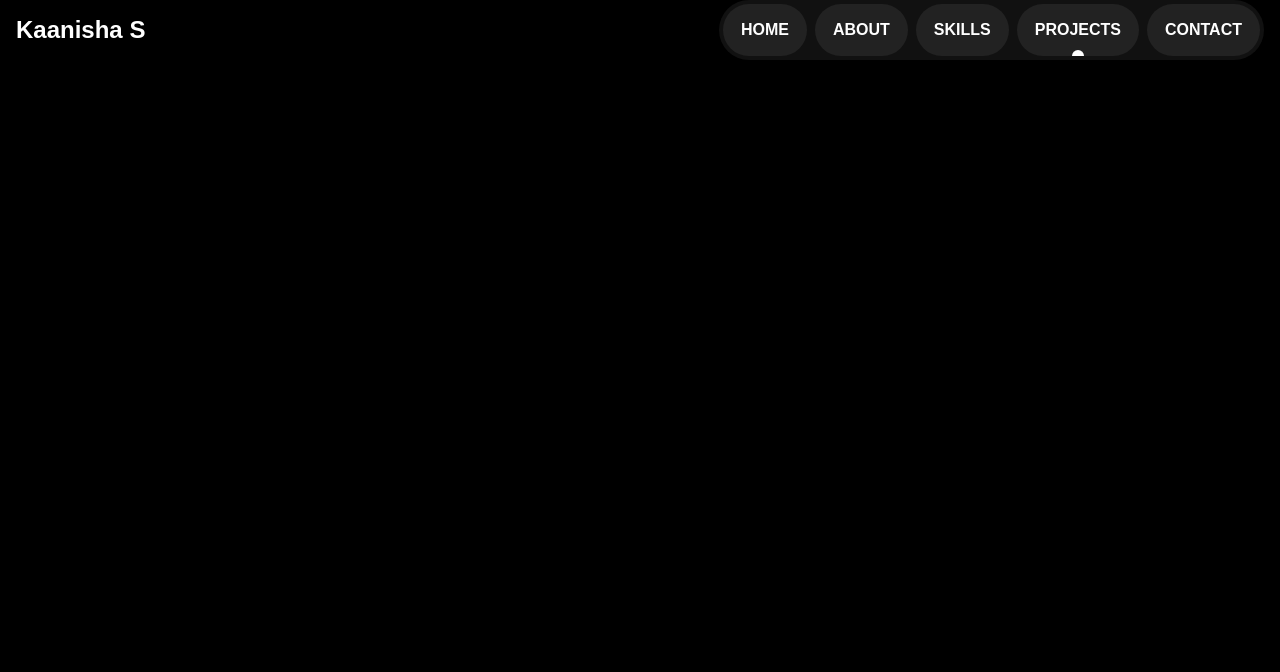
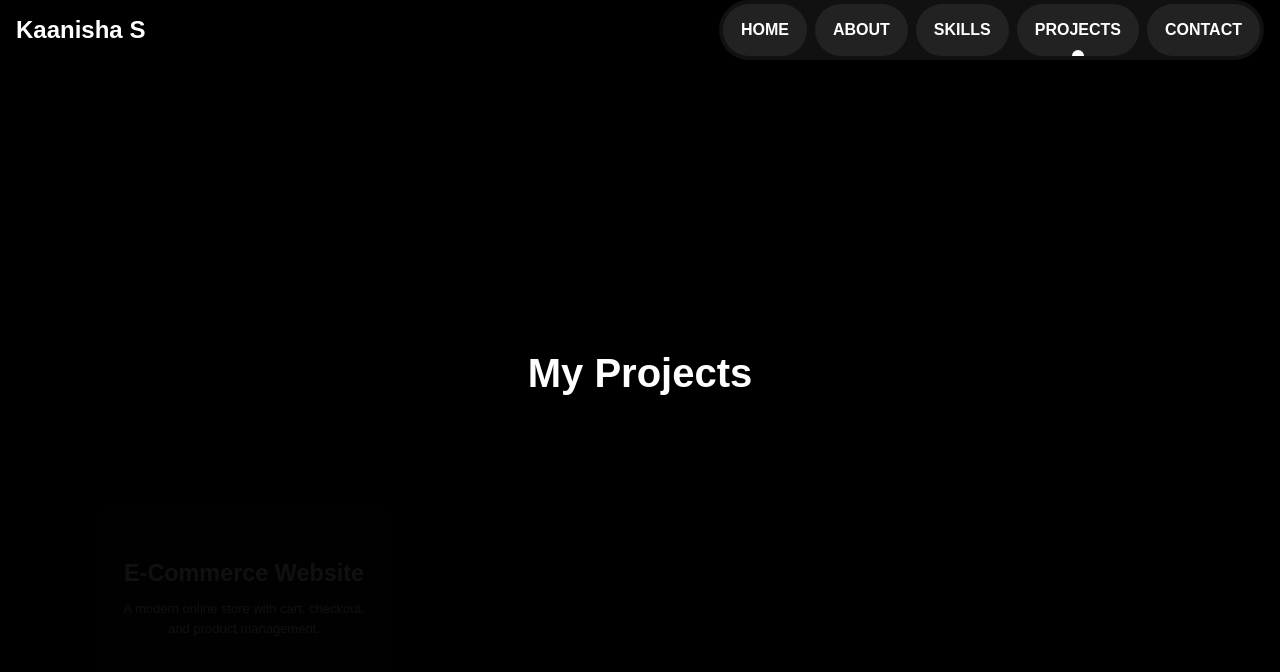
Before and after one commit to kaanisha/-react-portfolio, a React (Vite) app: page /projects in a window 1280 px wide. Shown: the top 672 px of the page. Built offline with nearby package versions, Linux system fonts and the light colour scheme.

Commit message:
i have updated my project section

```diff
--- a/src/components/FlowingMenu.jsx
+++ b/src/components/FlowingMenu.jsx
@@ -59,7 +59,7 @@ function MenuItem({ text, subItems = [] }) {
       .to(marqueeRef.current, { y: edge === 'top' ? '-101%' : '101%' }, 0)
       .to(marqueeInnerRef.current, { y: edge === 'top' ? '101%' : '-101%' }, 0);
   };
-  const repeatedMarqueeContent = Array.from({ length: 3 }).map((_, idx) => (
+  const repeatedMarqueeContent = Array.from({ length:7}).map((_, idx) => (
     <div className="marquee__inner-group" key={idx}>
       {subItems.map((skill, i) => (
         <span className="skill-pill" key={i}>{skill}</span>
--- a/src/pages/Projects.css
+++ b/src/pages/Projects.css
@@ -0,0 +1,49 @@
+.projects-horizontal-section {
+  background-color: #000;
+  color: #fff;
+  height: 100vh;
+  display: flex;
+  flex-direction: column;
+  justify-content: center;
+  align-items: center;
+  padding: 2rem;
+}
+
+.projects-title {
+  font-size: 2.5rem;
+  margin-bottom: 3rem;
+}
+
+.projects-horizontal-container {
+  display: flex;
+  justify-content: center;
+  align-items: stretch;
+  gap: 2rem;
+  width: 100%;
+}
+
+.project-card {
+  background-color: #111;
+  border-radius: 1rem;
+  padding: 2rem;
+  flex: 1;
+  min-width: 250px;
+  max-width: 300px;
+  text-align: center;
+  transition: transform 0.3s ease, box-shadow 0.3s ease;
+}
+
+.project-card:hover {
+  transform: translateY(-10px) scale(1.05);
+  box-shadow: 0 15px 35px rgba(255, 255, 255, 0.2);
+}
+
+.project-card h3 {
+  margin-bottom: 0.5rem;
+  font-size: 1.8rem;
+}
+
+.project-card p {
+  font-size: 1rem;
+  line-height: 1.5;
+}
--- a/src/pages/Projects.jsx
+++ b/src/pages/Projects.jsx
@@ -1,7 +1,51 @@
-import React from "react";
+import React, { useRef, useEffect } from "react";
+import { gsap } from "gsap";
+import "./Projects.css";
 
-function Projects() {
-  return <div></div>;
+const projects = [
+  {
+    title: "E-Commerce Website",
+    description: "A modern online store with cart, checkout, and product management.",
+  },
+  {
+    title: "Portfolio Website",
+    description: "Showcasing my skills, projects, and resume with animations.",
+  },
+  {
+    title: "Calculator App",
+    description: "A fully functional calculator built with React.",
+  },
+];
+
+export default function ProjectsHorizontal() {
+  const cardsRef = useRef([]);
+
+  useEffect(() => {
+    gsap.from(cardsRef.current, {
+      opacity: 0,
+      y: 50,
+      scale: 0.8,
+      duration: 1,
+      stagger: 0.3,
+      ease: "power3.out",
+    });
+  }, []);
+
+  return (
+    <section className="projects-horizontal-section">
+      <h2 className="projects-title">My Projects</h2>
+      <div className="projects-horizontal-container">
+        {projects.map((project, i) => (
+          <div
+            className="project-card"
+            key={i}
+            ref={(el) => (cardsRef.current[i] = el)}
+          >
+            <h3>{project.title}</h3>
+            <p>{project.description}</p>
+          </div>
+        ))}
+      </div>
+    </section>
+  );
 }
-
-export default Projects;
```
Also changed, not shown: src/components/FlowingMenu.css (line endings or trailing spaces), src/components/SkillsSection.jsx (line endings or trailing spaces), src/pages/skills.css (added), src/pages/skills.jsx (line endings or trailing spaces).
